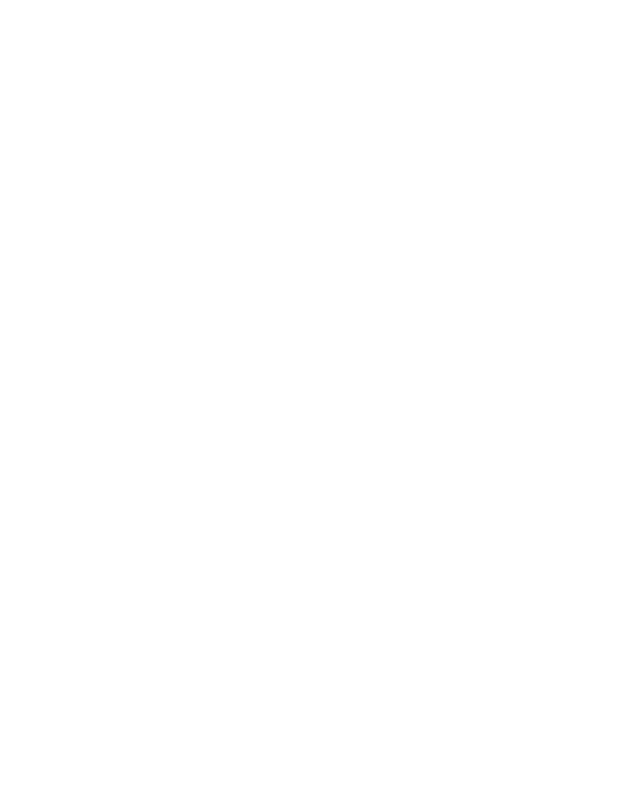
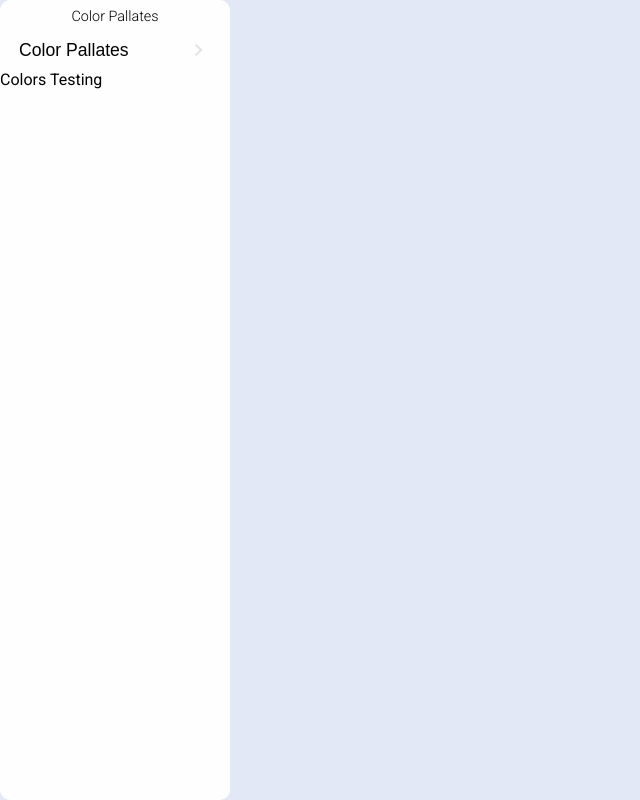
Before and after one commit to FullCodingMaster/Creative-River-Project, a plain HTML site: page index.html in a window 1280 px wide. Shown: the whole page, without its empty margins (0-640 px from the left). Drawn offline with Linux system fonts and the light colour scheme.

Commit message:
Adding a starter point  to the layout

```diff
--- a/index.html
+++ b/index.html
@@ -5,6 +5,34 @@
     <link rel="stylesheet" href="style.css" />
   </head>
   <body>
+    <aside>
+      <h1>Color Pallates</h1>
 
+      <ul class="colors-list">
+        <li class="toggle_list">
+          <button
+            class="toggle-submenu-btn"
+            id="toggle-submenu-btn"
+            onclick="toggle_sub_menu()"
+          >
+            Color Pallates <img src="Assests/Arrow.svg" alt="" />
+          </button>
+          <ul id="subMenu">
+            <li><a href="#">Red</a></li>
+            <li><a href="#">Green</a></li>
+            <li><a href="#">Blue</a></li>
+            <li><a href="#">Purple</a></li>
+            <li><a href="#">White</a></li>
+            <li><a href="#">Orange</a></li>
+          </ul>
+        </li>
+
+        <li><a href="#">Colors Testing</a></li>
+      </ul>
+    </aside>
+
+    <main></main>
+
+    <script src="script.js"></script>
   </body>
 </html>
--- /dev/null
+++ b/script.js
@@ -0,0 +1,3 @@
+function toggle_sub_menu() {
+  document.getElementById("toggle-submenu-btn").classList.toggle("active");
+}
--- a/style.css
+++ b/style.css
@@ -2,6 +2,9 @@
 
 body {
   font-family: Roboto;
+  display: grid;
+  grid-template-columns: auto 1fr;
+  background-color: var(--bgc-color);
 }
 
 *,
@@ -12,7 +15,25 @@ body {
   padding: 0;
 }
 
+li {
+  list-style-type: none;
+}
+
+a {
+  display: block;
+  text-decoration: none;
+  transition: 150ms ease;
+  height: 30px;
+  border-radius: 9px;
+  color: black;
+}
+
+a:hover {
+  background-color: var(--side-bar-btn-bgc-color);
+}
+
 :root {
+  --bgc-color: #e2e8f6;
   /* Used for the sidebar unhovered and unavtive buttons and the sidebar background*/
   --side-bar-main-color: #fefefe;
 
@@ -22,3 +43,61 @@ body {
   /* Used for active sidebar btns */
   --active-sidebar-btns-bgc: #675bfd;
 }
+
+/* SideBar */
+aside {
+  background-color: var(--side-bar-main-color);
+  width: min(20vw, 230px);
+  height: 100vh;
+  border-radius: 10px;
+}
+
+aside h1 {
+  font-size: clamp(0.2rem, 5vw, 0.9rem);
+  font-weight: lighter;
+  text-align: center;
+  margin-top: 8px;
+}
+
+aside button {
+  width: 100%;
+  margin-top: 10px;
+  height: 30px;
+  font-size: 1.1rem;
+  text-align: center;
+  border-radius: 5px;
+  border: none;
+  background-color: transparent;
+  cursor: pointer;
+  display: flex;
+  align-items: center;
+  justify-content: space-around;
+  gap: 20px;
+  transition: 150ms ease;
+}
+aside button.active {
+  background-color: var(--active-sidebar-btns-bgc);
+  color: white;
+}
+aside button img {
+  transition: 150ms ease;
+}
+aside button.active img {
+  transform: rotate(90deg);
+}
+
+#subMenu li {
+  text-indent: 20px;
+}
+#subMenu {
+  /* display: grind;
+  grid-template-rows: 1fr; */
+  height: 0;
+  transition: 300ms ease;
+  margin-top: 5px;
+  gap: 2px;
+  overflow: hidden;
+}
+aside:has(button.active) #subMenu {
+  height: 250px;
+}
```
Also changed, not shown: Assests/Arrow.svg (added).
